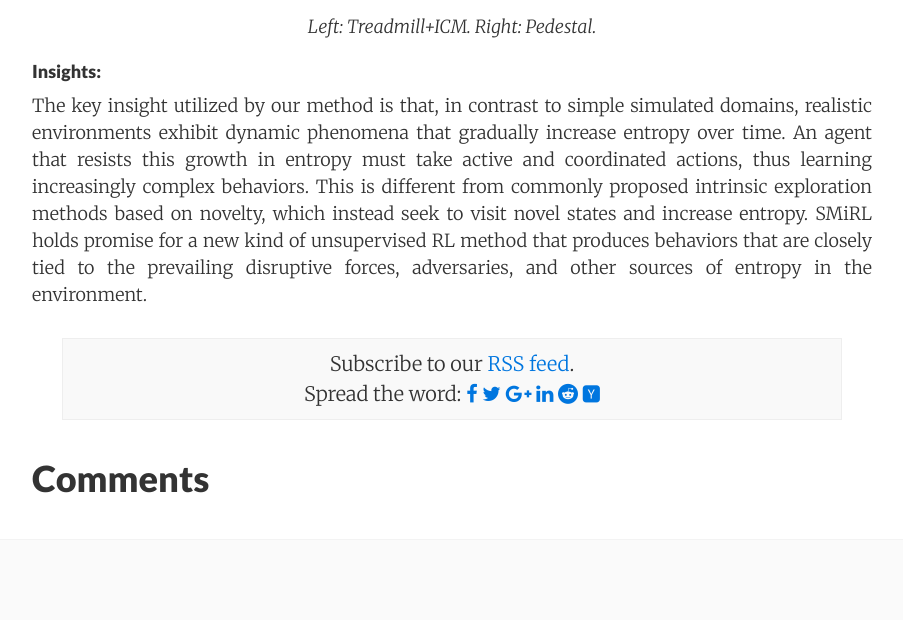
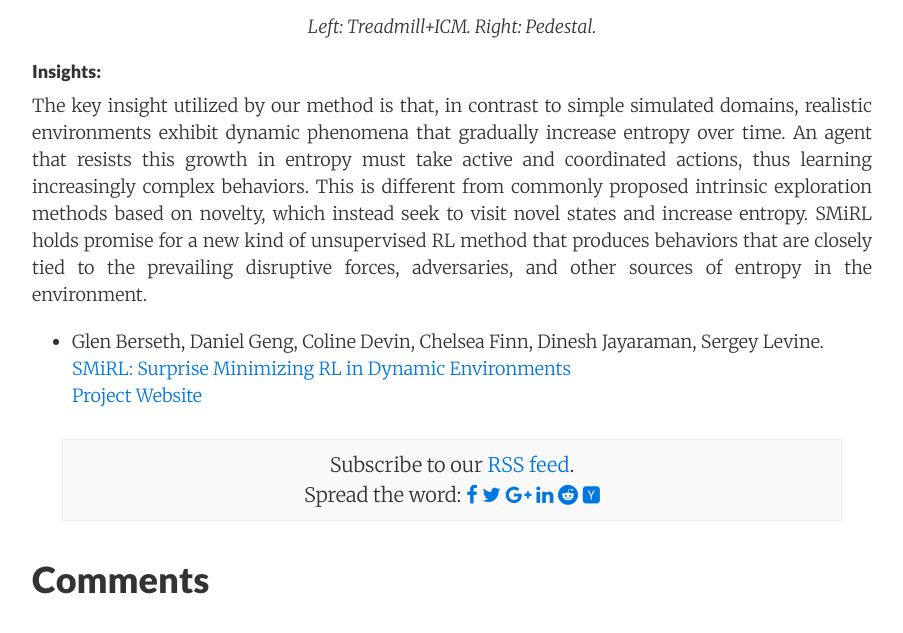
Before and after one commit to bairblog/bairblog.github.io, a Jekyll site: the page built from _posts/2019-12-18-smirl.md, in a window 1280 px wide and 900 px high, scrolled down 5706 px, cut to the strip 179-812 px from the top of the window. Shown: the whole strip, without its empty margins (188-1091 px from the left). Built offline with Jekyll 4.4.1, drawn with Linux system fonts in a browser that asks for light colours; nearby versions of some CDN libraries; formulas are drawn with MathJax 3; comment, search, counter and statistics services are not loaded.

Commit message:
paper link

```diff
--- a/_posts/2019-12-18-smirl.md
+++ b/_posts/2019-12-18-smirl.md
@@ -333,3 +333,7 @@ methods based on novelty, which instead seek to visit novel states and increase
 entropy. SMiRL holds promise for a new kind of unsupervised RL method that
 produces behaviors that are closely tied to the prevailing disruptive forces,
 adversaries, and other sources of entropy in the environment.
+
+- Glen Berseth, Daniel Geng, Coline Devin, Chelsea Finn, Dinesh Jayaraman, Sergey Levine. <br />
+  [SMiRL: Surprise Minimizing RL in Dynamic Environments](https://arxiv.org/abs/1912.05510) <br />
+  [Project Website](https://sites.google.com/view/surpriseminimization)
```
